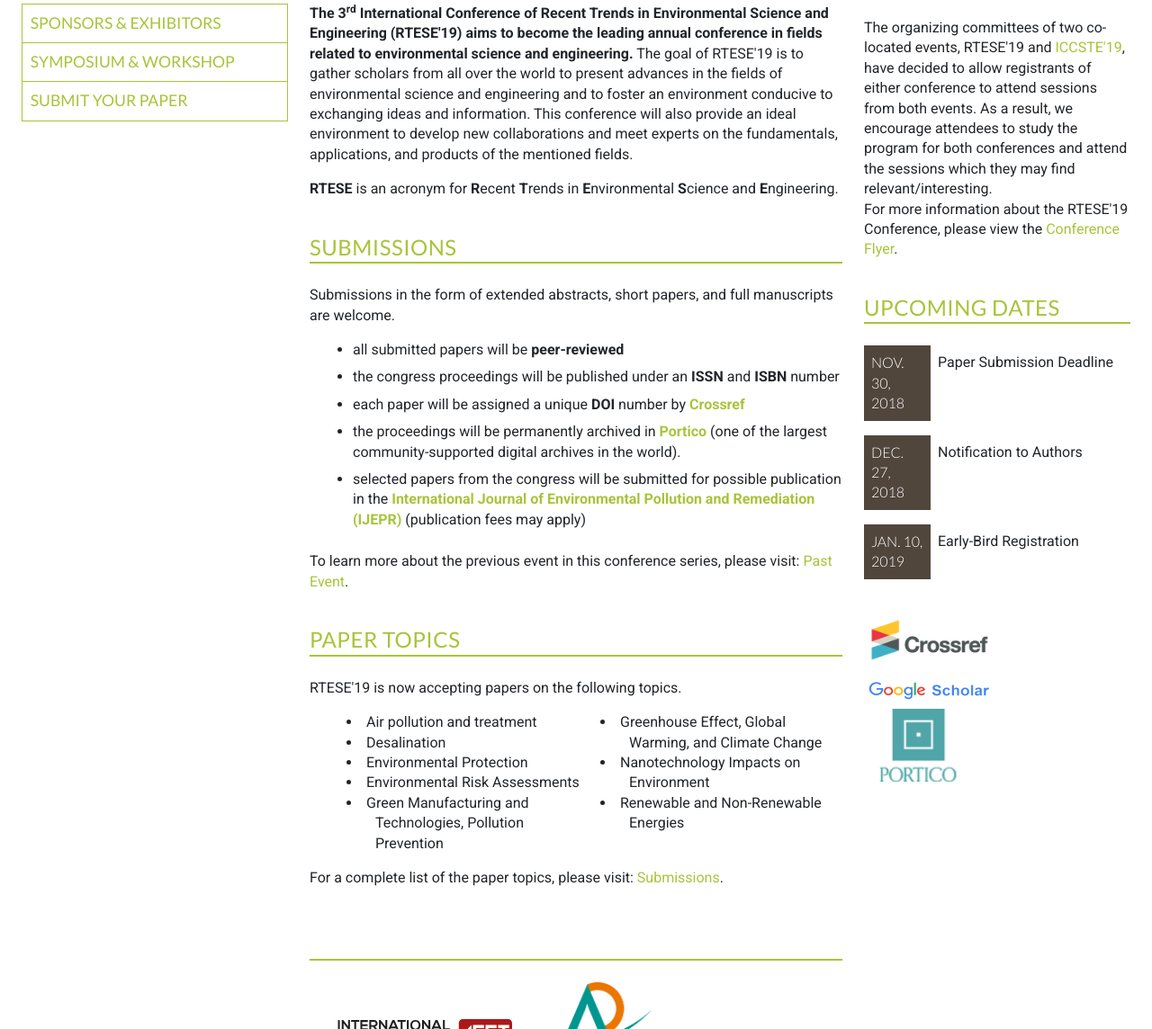
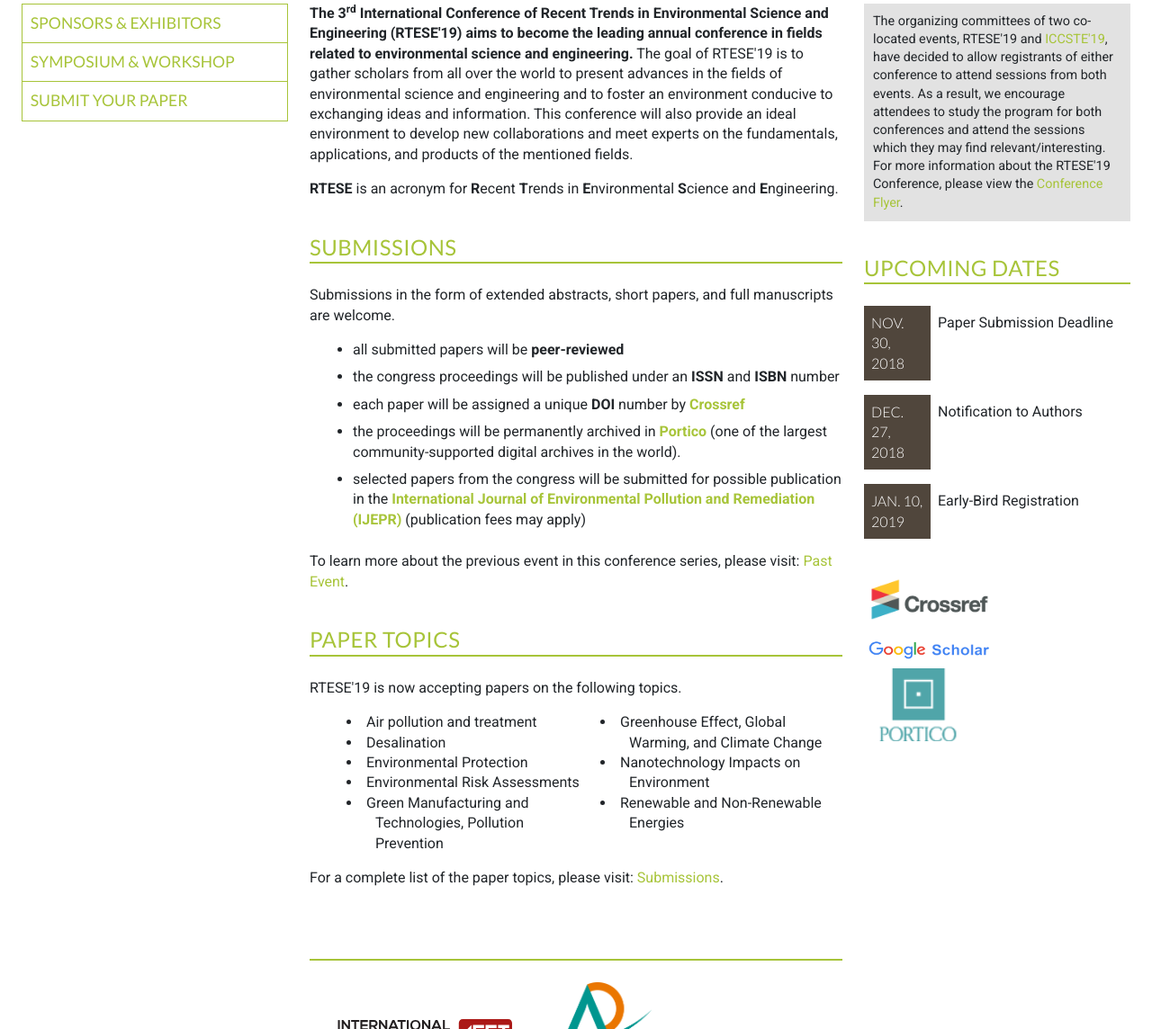
Before and after one commit to intaset/RTESE, a Jekyll site: the page built from index.html, in a window 1280 px wide and 1400 px high, scrolled down 244 px. Shown: the part 256-1400 px from the top of the window at 90% size. Built offline with Jekyll 4.4.1, drawn with Linux system fonts in a browser that asks for light colours; nearby versions of some CDN libraries; Markdown is read by kramdown in place of the engine named in the settings; comment, search, counter and statistics services are not loaded.

Commit message:
Added annoucement  class

```diff
--- a/_includes/css/general.css
+++ b/_includes/css/general.css
@@ -1542,3 +1542,9 @@ footer form {
 .cf:after {
     clear: both;
 }
+.announcement-text{
+	background-color: #E2E2E2;
+	padding: 10px;
+	margin-top: 0;
+	font-size: 90%;
+}
```
Also changed, not shown: 1 other file.
